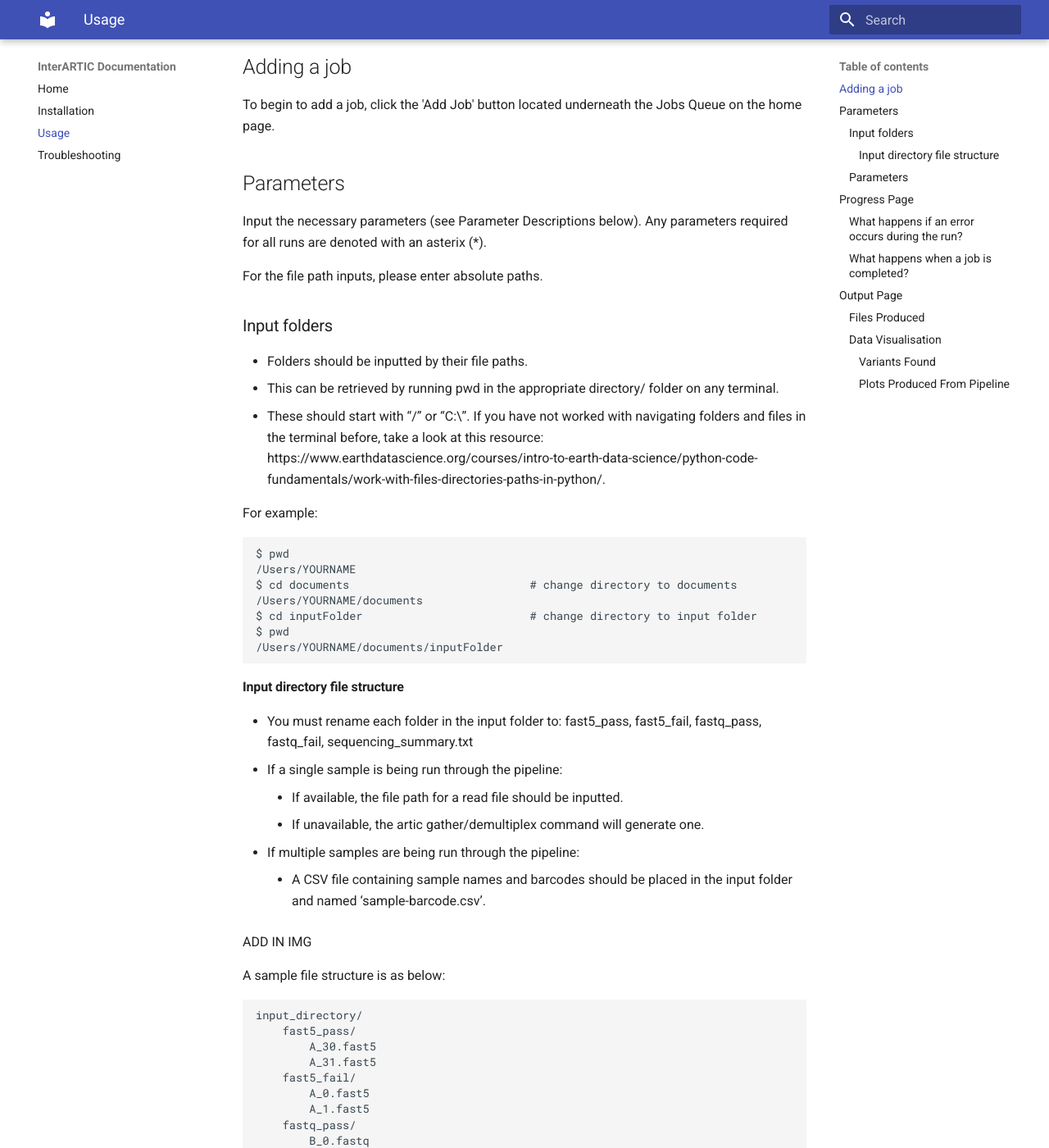
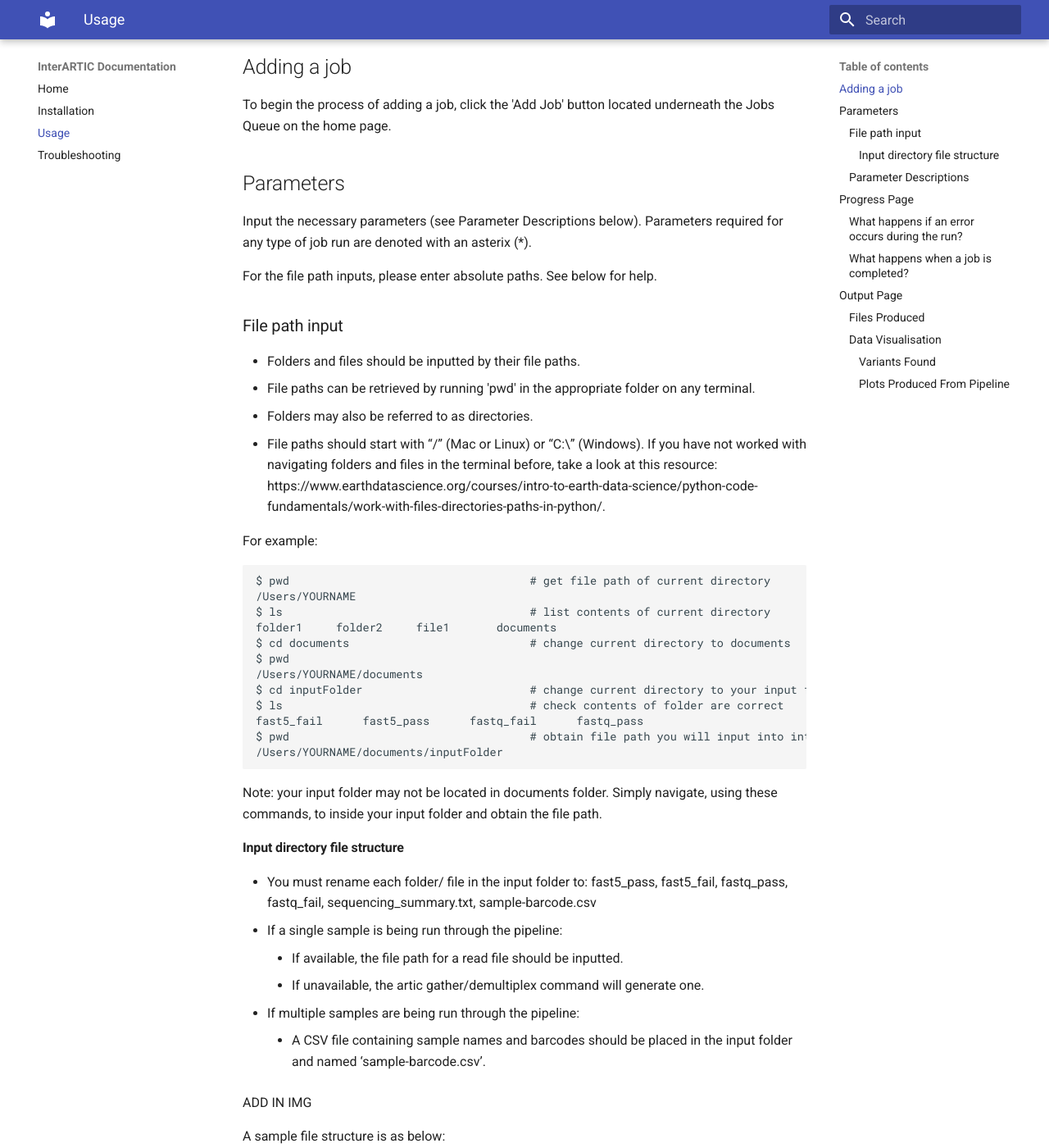
Before and after one commit to Psy-Fer/interARTIC, an MkDocs documentation site: the page built from docs/usage.md, in a window 1280 px wide and 1400 px high, scrolled down 642 px. Shown: the whole window at 82% size. Built offline with MkDocs 1.6.1 and Material for MkDocs 9.7.7, drawn with Linux system fonts in a browser that asks for light colours; some of the changed text lies outside the part shown.

Commit message:
usage doc edits

````diff
--- a/docs/usage.md
+++ b/docs/usage.md
@@ -4,35 +4,43 @@
 
 ## Adding a job
 
-To begin to add a job, click the 'Add Job' button located underneath the Jobs Queue on the home page.
+To begin the process of adding a job, click the 'Add Job' button located underneath the Jobs Queue on the home page.
 
 ## Parameters
 
-Input the necessary parameters (see Parameter Descriptions below). Any parameters required for all runs are denoted with an asterix (*).
+Input the necessary parameters (see Parameter Descriptions below). Parameters required for any type of job run are denoted with an asterix (*).
 
-For the file path inputs, please enter absolute paths.
+For the file path inputs, please enter absolute paths. See below for help.
 
-### Input folders
+### File path input
 
-* Folders should be inputted by their file paths.
-* This can be retrieved by running pwd in the appropriate directory/ folder on any terminal.
-* These should start with “/” or “C:\”. If you have not worked with navigating folders and files in the terminal before, take a look at this resource: https://www.earthdatascience.org/courses/intro-to-earth-data-science/python-code-fundamentals/work-with-files-directories-paths-in-python/.
+* Folders and files should be inputted by their file paths.
+* File paths can be retrieved by running 'pwd' in the appropriate folder on any terminal.
+* Folders may also be referred to as directories.
+* File paths should start with “/” (Mac or Linux) or “C:\” (Windows). If you have not worked with navigating folders and files in the terminal before, take a look at this resource: https://www.earthdatascience.org/courses/intro-to-earth-data-science/python-code-fundamentals/work-with-files-directories-paths-in-python/.
 
 For example:
 
 ```
+$ pwd                                    # get file path of current directory
+/Users/YOURNAME
+$ ls                                     # list contents of current directory
+folder1     folder2     file1       documents
+$ cd documents                           # change current directory to documents
 $ pwd
-/Users/YOURNAME
-$ cd documents                           # change directory to documents
 /Users/YOURNAME/documents
-$ cd inputFolder                         # change directory to input folder
-$ pwd
+$ cd inputFolder                         # change current directory to your input folder
+$ ls                                     # check contents of folder are correct
+fast5_fail      fast5_pass      fastq_fail      fastq_pass
+$ pwd                                    # obtain file path you will input into interARTIC
 /Users/YOURNAME/documents/inputFolder
 ```
+Note: your input folder may not be located in documents folder. Simply navigate, using these commands, to inside your input folder and obtain the file path.
+
 
 #### Input directory file structure
 
-* You must rename each folder in the input folder to: fast5_pass, fast5_fail, fastq_pass, fastq_fail, sequencing_summary.txt
+* You must rename each folder/ file in the input folder to: fast5_pass, fast5_fail, fastq_pass, fastq_fail, sequencing_summary.txt, sample-barcode.csv
 * If a single sample is being run through the pipeline:
     * If available, the file path for a read file should be inputted.
     * If unavailable, the artic gather/demultiplex command will generate one.
@@ -46,8 +54,8 @@ A sample file structure is as below:
 ```
 input_directory/
     fast5_pass/
-        A_30.fast5
-        A_31.fast5
+        A_10.fast5
+        A_11.fast5
     fast5_fail/
         A_0.fast5
         A_1.fast5
@@ -55,30 +63,25 @@ input_directory/
         B_0.fastq
         B_1.fastq
     fastq_fail/
-        B_10.fast5
-        B_11.fast5
-    primer-schemes/
-        IturiEBOV/
-              V1/
-                IturiEBOV.log
-                IturiEBOV.pdf
-                IturiEBOV.pickle
-                IturiEBOV.reference.fasta
-                IturiEBOV.reference.fasta.amb
-                IturiEBOV.reference.fasta.ann
-                IturiEBOV.reference.fasta.bwt
-                IturiEBOV.reference.fasta.fai
-                IturiEBOV.reference.fasta.pac
-                IturiEBOV.reference.fasta.sa
-                IturiEBOV.scheme.bed
-                IturiEBOV.svg
-                IturiEBOV.tsv
+        B_10.fastq
+        B_11.fastq
     sample-barcode.csv
     sequencing_summary.txt
-    readfile
+    readfile.fastq                        #optional file
+primer-schemes/
+    nCoV-2019/
+        V1/
+            nCoV-2019.log
+            nCoV-2019.pdf
+            nCoV-2019.pickle
+            nCoV-2019.reference.fasta
+            nCoV-2019.reference.fasta.fai
+            nCoV-2019.scheme.bed
+            nCoV-2019.svg
+            nCoV-2019.tsv
 ```
 
-### Parameters
+### Parameter Descriptions
 
 You can customize the parameters by typing into the respective text box.
 
````
